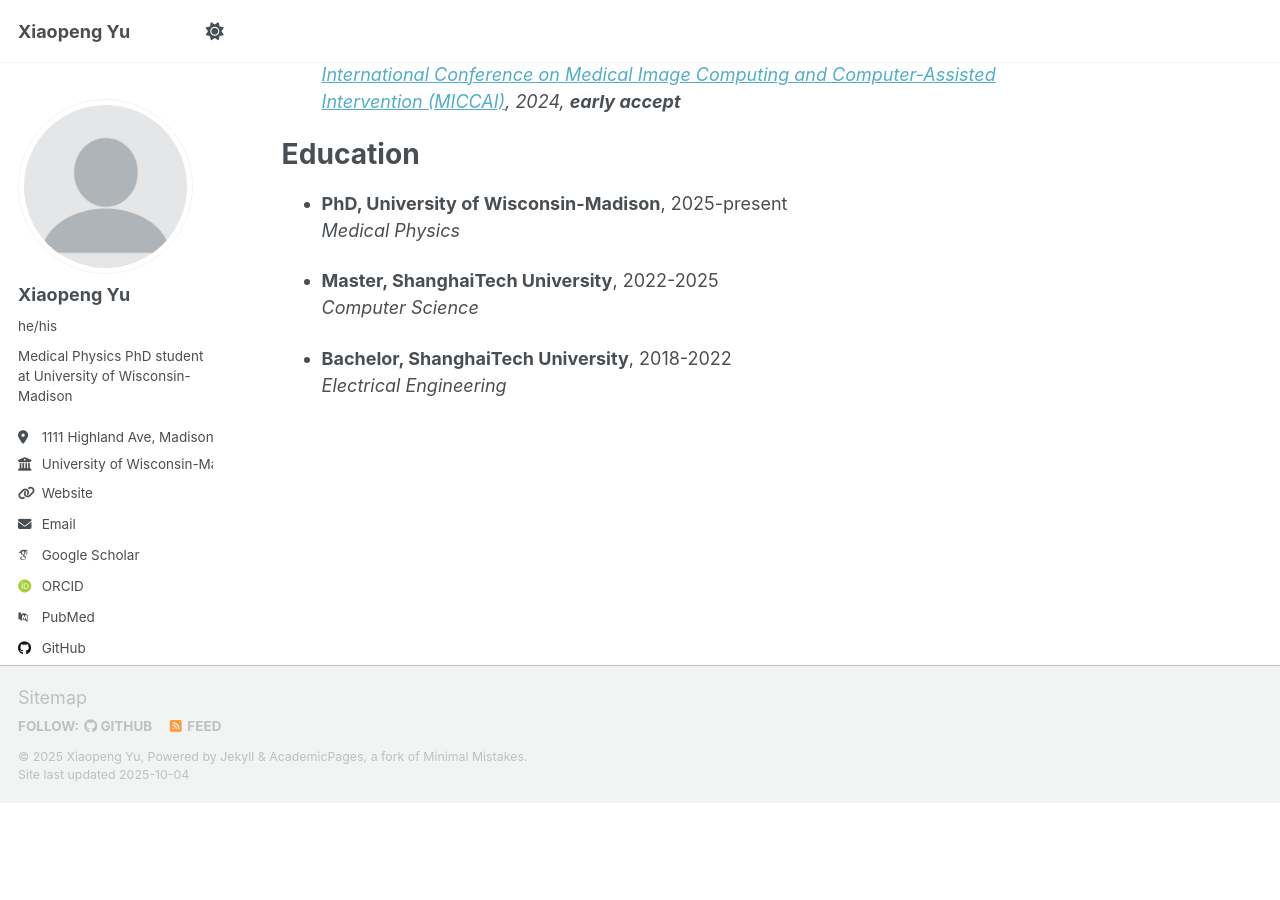
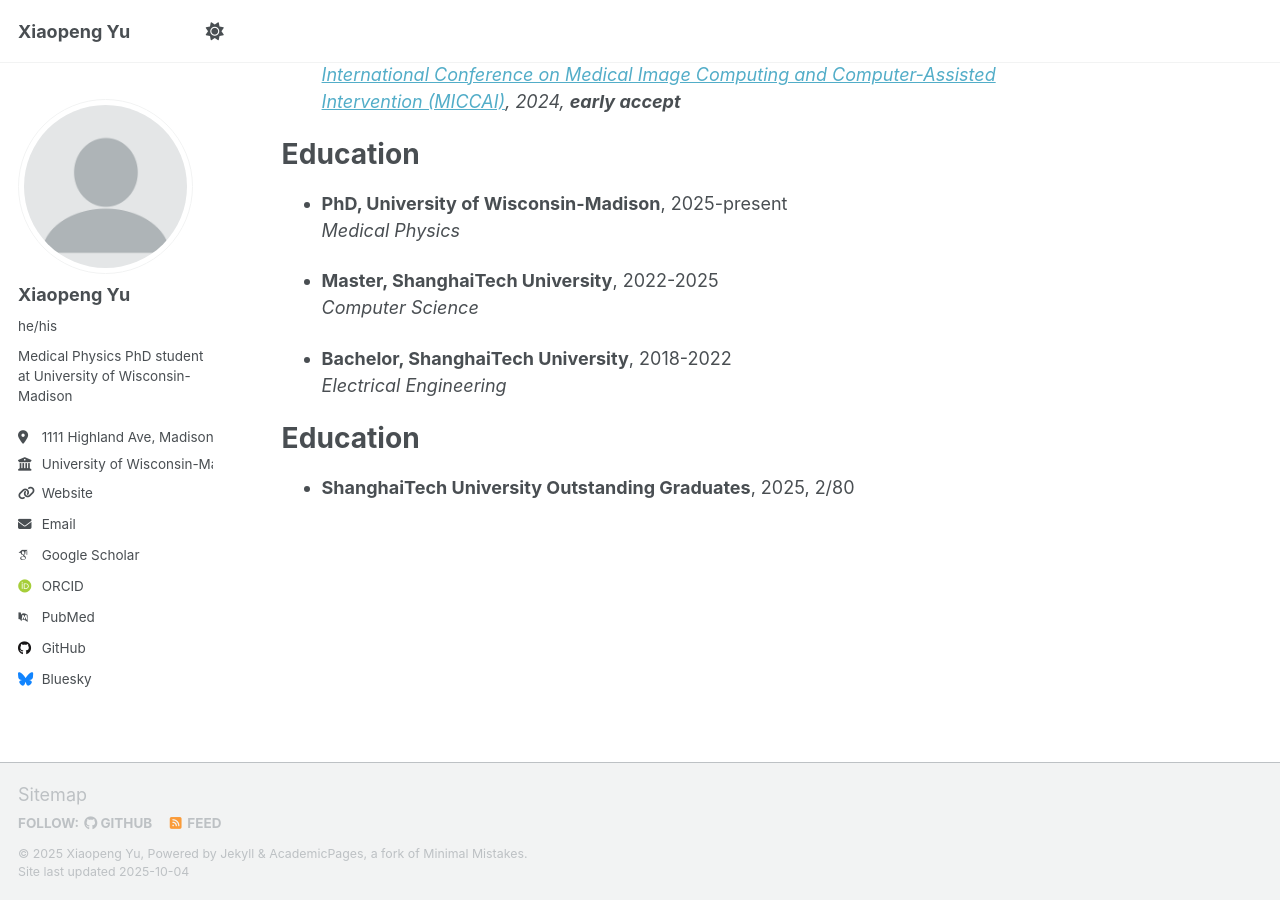
Before and after one commit to xp1999/xp1999.github.io, a Jekyll site: the page built from _pages/about.md, in a window 1280 px wide and 900 px high, scrolled down 702 px. Built offline with Jekyll 4.4.1, drawn with Linux system fonts in a browser that asks for light colours; some web fonts are replaced; a script that is not in the unit is left out; before the commit the page ends 1505 px from its top, so only the background shows below that.

Commit message:
Update about.md

```diff
--- a/_pages/about.md
+++ b/_pages/about.md
@@ -34,3 +34,7 @@ Education
 
 - **Bachelor, ShanghaiTech University**, 2018-2022
   *Electrical Engineering*
+
+Education
+======
+- **ShanghaiTech University Outstanding Graduates**, 2025, 2/80
```
